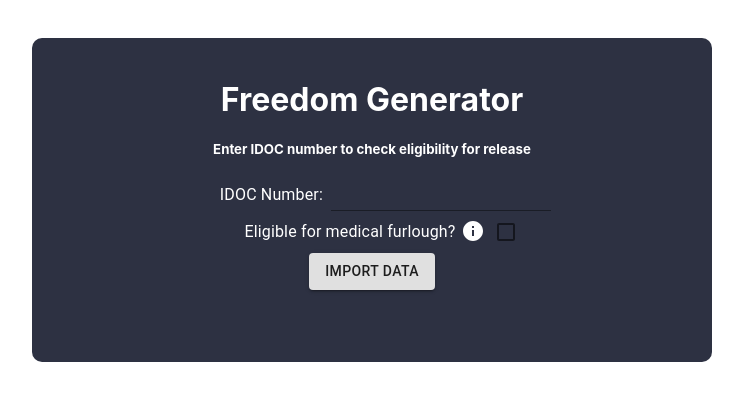
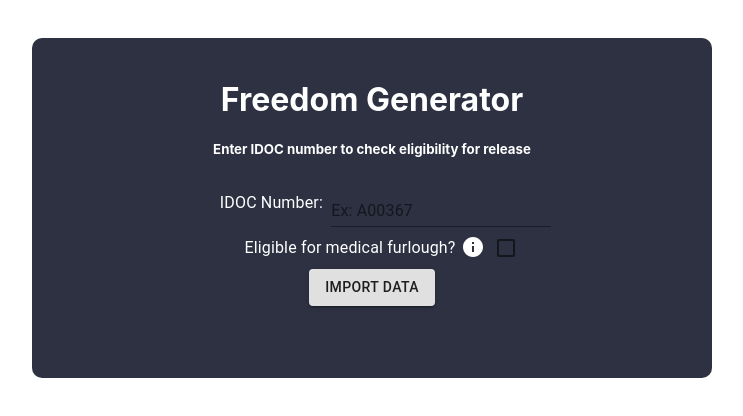
Before and after one commit to stephaniey2022/travis-ci, a React (Create React App) app: page / in a window 1280 px wide. Shown: the top 416 px of the page, without its empty margins (268-1011 px from the left). Built offline with nearby package versions, Linux system fonts and the light colour scheme; no server answers.

Commit message:
Content to test for
react form loads with textfield for user input

```diff
--- a/src/components/Home.js
+++ b/src/components/Home.js
@@ -77,7 +77,7 @@ export default function Home() {
           <Grid container justify="center">
             <Grid item>
               <FormControlLabel
-                control={<TextField onChange={e => setContent(e.target.value)} value={content} inputProps={{"data-testid": "idoctextfield"}} name="IDOC_Number" inputRef={register({ required: true })} />}
+                control={<TextField data-cy="idocinput" label="Ex: A00367" onChange={e => setContent(e.target.value)} value={content} inputProps={{"data-testid": "idoctextfield"}} name="IDOC_Number" inputRef={register({ required: true })} />}
                 label="IDOC Number: &nbsp;"
                 labelPlacement="start"
                 Props={{style:{ color:"white" }}}
```
Also changed, not shown: 1 other file (tests, documents, lock files or other folders).
